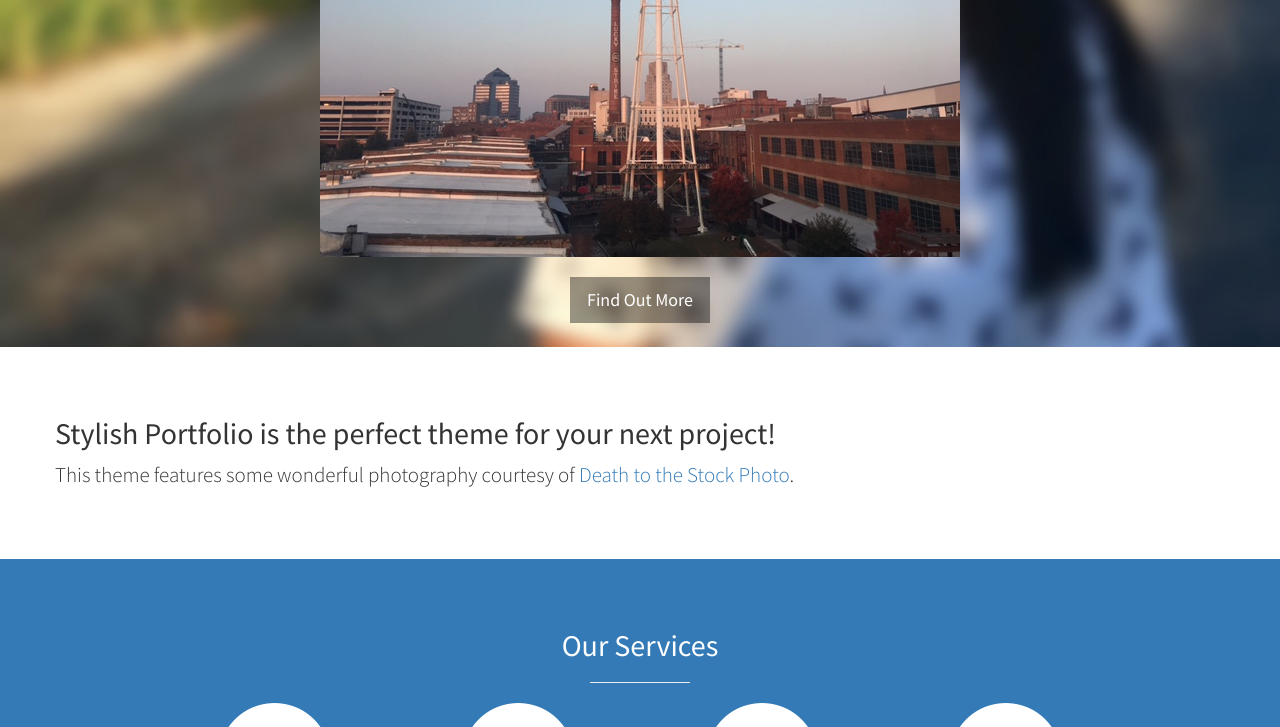
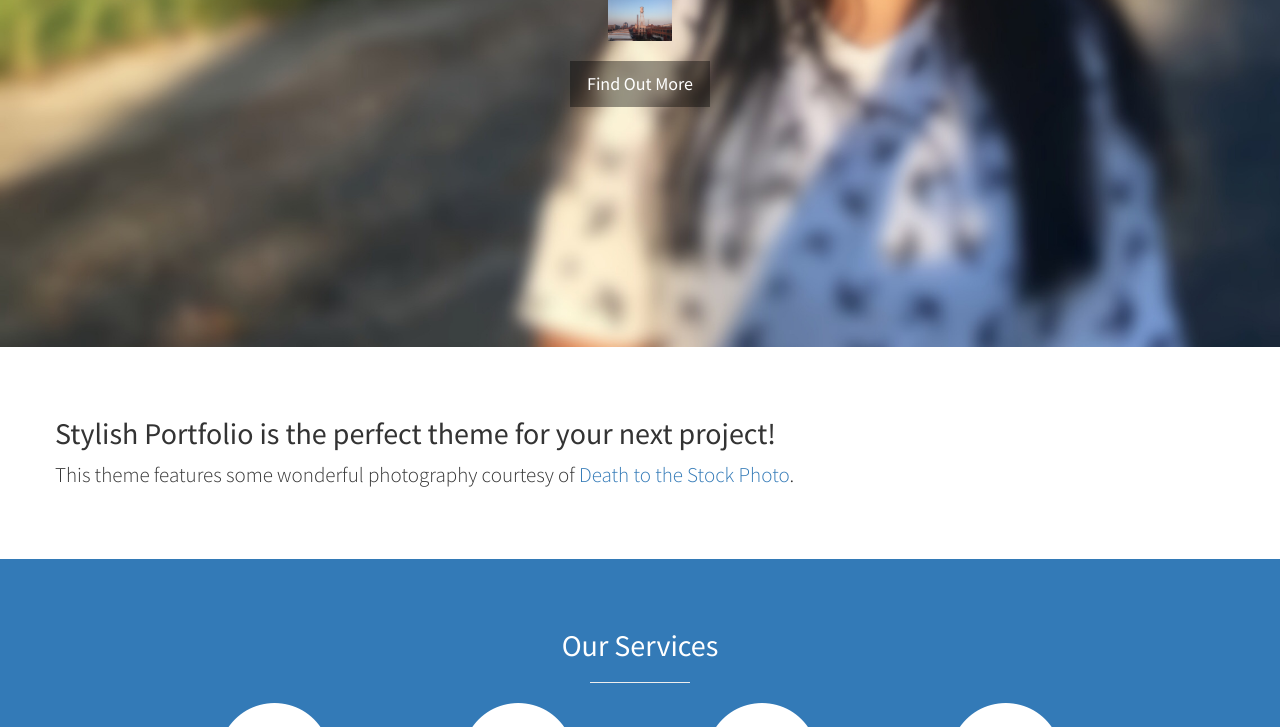
Before and after one commit to mayrasalgado/mayrasalgado.github.io, a plain HTML site: page index.html in a window 1280 px wide. Shown: the part 373-1100 px from the top of the page. Drawn offline with Linux system fonts and the light colour scheme.

Commit message:
Add files via upload

```diff
--- a/index.html
+++ b/index.html
@@ -63,7 +63,7 @@
         <div class="text-vertical-center">
             <h1>MAYRA SALGADO </h1>
             <h3>SOPHOMORE AT CITY OF MEDICINE ACADEMY </h3>
-            <img class="img-portfolio img-responsive" src="img/bullcity.jpg">
+            <img class="img-portfolio img-responsive" src="img/bullcity.JPG" height="64" width="64">
             <br>
             <a href="#about" class="btn btn-dark btn-lg">Find Out More</a>
 
```
Also changed, not shown: 1 other file.
